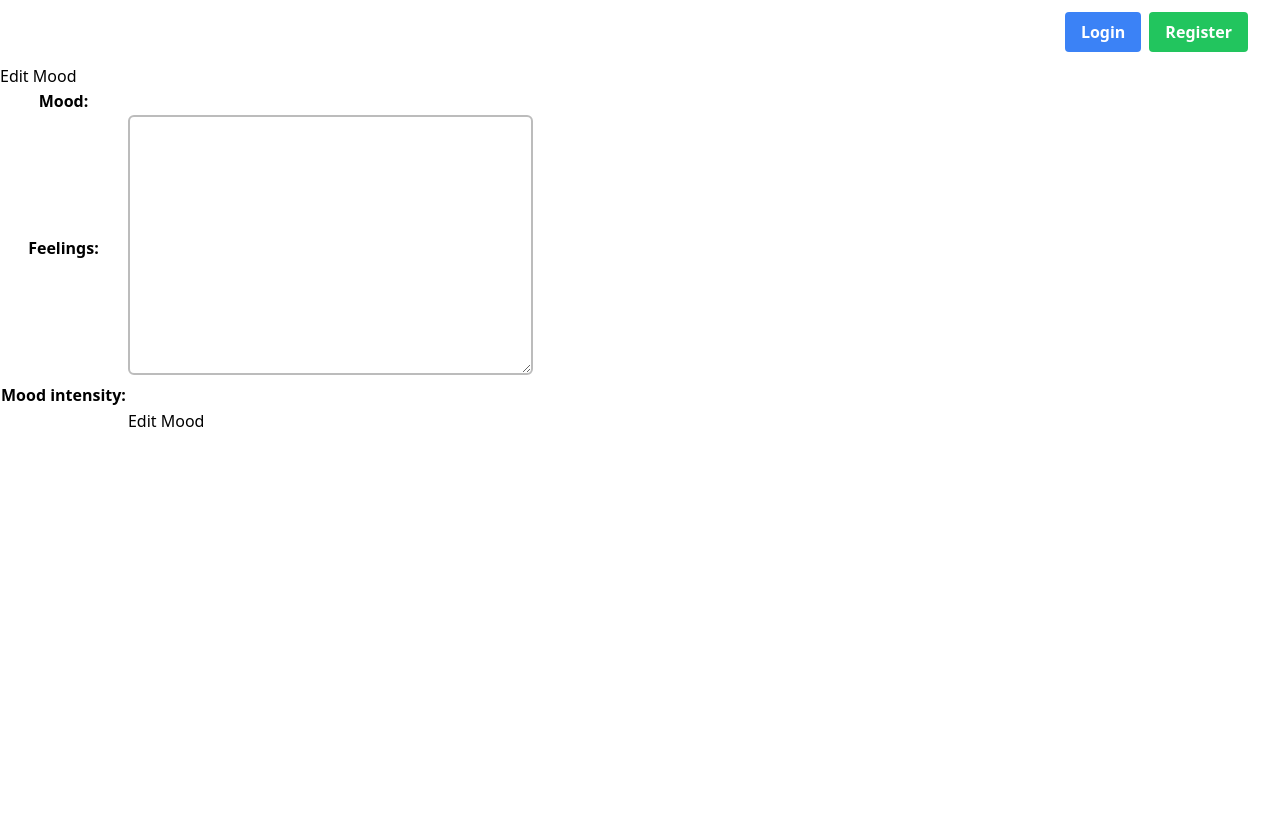
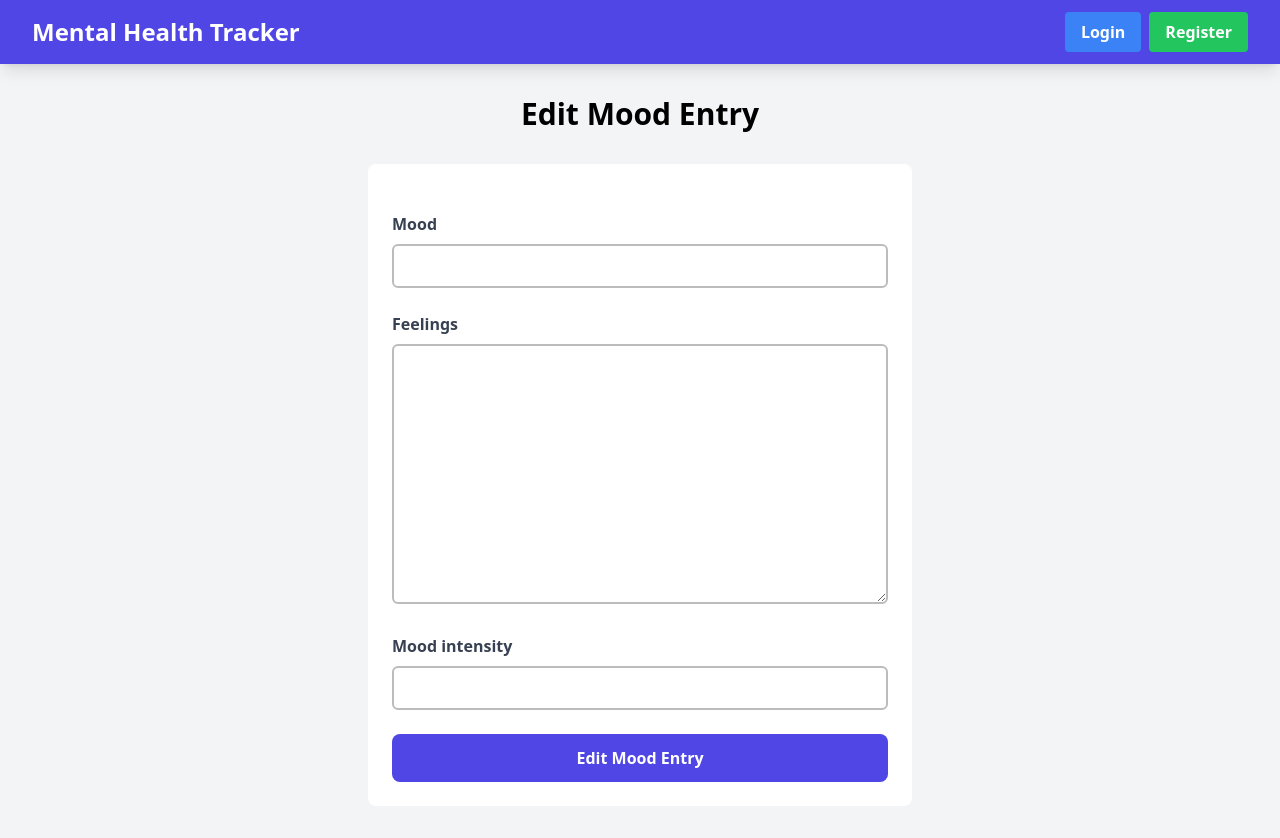
Before and after one commit to isaacboentoro/mental-health-tracker, a Django app: template main/templates/edit_mood.html in a window 1280 px wide. Before the commit the page ends 427 px from the top, so only its background shows below. Run offline with Django 5.2, Linux system fonts and the light colour scheme; the template is opened without the code that fills it: values that come from a table or form of the project are taken from there, others are empty; some libraries are stand-ins or nearby versions.

Commit message:
finish tutorial 4

```diff
--- a/main/templates/card_info.html
+++ b/main/templates/card_info.html
@@ -1,6 +1,6 @@
-<div class="bg-indigo-700 rounded-xl overflow-hidden border-2 border-indigo-800"></div>
+  <div class="bg-indigo-700 rounded-xl overflow-hidden border-2 border-indigo-800">
     <div class="p-4 animate-shine">
       <h5 class="text-lg font-semibold text-gray-200">{{ title }}</h5>
       <p class="text-white">{{ value }}</p>
     </div>
-</div>
+  </div>
--- a/main/templates/edit_mood.html
+++ b/main/templates/edit_mood.html
@@ -1,23 +1,41 @@
 {% extends 'base.html' %}
-
 {% load static %}
+{% block meta %}
+<title>Edit Mood</title>
+{% endblock meta %}
 
 {% block content %}
 {% include 'navbar.html' %}
+<div class="flex flex-col min-h-screen bg-gray-100">
+  <div class="container mx-auto px-4 py-8 mt-16 max-w-xl">
+    <h1 class="text-3xl font-bold text-center mb-8 text-black">Edit Mood Entry</h1>
 
-<h1>Edit Mood</h1>
-
-<form method="POST">
-    {% csrf_token %}
-    <table>
-        {{ form.as_table }}
-        <tr>
-            <td></td>
-            <td>
-                <input type="submit" value="Edit Mood"/>
-            </td>
-        </tr>
-    </table>
-</form>
-
+    <div class="bg-white rounded-lg p-6 form-style">
+      <form method="POST" class="space-y-6">
+          {% csrf_token %}
+          {% for field in form %}
+              <div class="flex flex-col">
+                  <label for="{{ field.id_for_label }}" class="mb-2 font-semibold text-gray-700">
+                      {{ field.label }}
+                  </label>
+                  <div class="w-full">
+                      {{ field }}
+                  </div>
+                  {% if field.help_text %}
+                      <p class="mt-1 text-sm text-gray-500">{{ field.help_text }}</p>
+                  {% endif %}
+                  {% for error in field.errors %}
+                      <p class="mt-1 text-sm text-red-600">{{ error }}</p>
+                  {% endfor %}
+              </div>
+          {% endfor %}
+          <div class="flex justify-center mt-6">
+              <button type="submit" class="bg-indigo-600 text-white font-semibold px-6 py-3 rounded-lg hover:bg-indigo-700 transition duration-300 ease-in-out w-full">
+                  Edit Mood Entry
+              </button>
+          </div>
+      </form>
+  </div>
+  </div>
+</div>
 {% endblock %}
--- a/templates/navbar.html
+++ b/templates/navbar.html
@@ -1,4 +1,4 @@
-<nav class="bg-indigo-600 shadow-lg fixed top-0 left-0 z-40 w-screen"></nav>
+<nav class="bg-indigo-600 shadow-lg fixed top-0 left-0 z-40 w-screen">
     <div class="max-w-7xl mx-auto px-4 sm:px-6 lg:px-8">
       <div class="flex items-center justify-between h-16">
         <div class="flex items-center">
```
